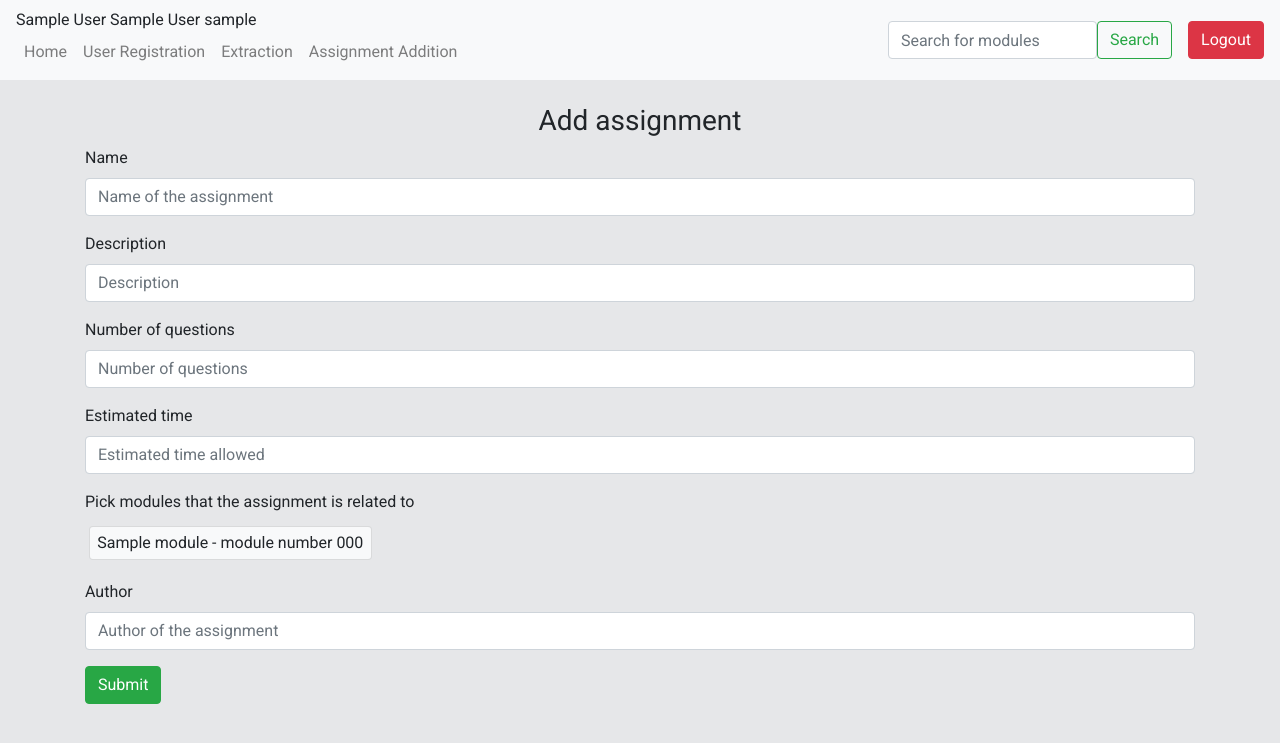
After one commit to odu-emse/emsePortal, a PHP site: page /testReg.php in a window 1280 px wide. The commit adds this page. Shown: the top 743 px of the page. Run offline with PHP 8.4, Linux system fonts and the light colour scheme; the visitor is signed in with stand-in values (Sample User, id 1); tables that the repository leaves empty or names only in its code hold one stand-in row (values such as "Sample post"); some libraries are stand-ins or nearby versions.

Commit message:
Assignment addition
Now users can fill out a form to add an assignment to the db even tho the quizes are still not an option to be taken on the platform. fixed some while looping mess on the index page. tried to add a function that fetches module data so we dont need sql in the index page but thats still in the works.

```diff
--- a/build/components/fn.php
+++ b/build/components/fn.php
@@ -60,3 +60,15 @@ function timeConversion($time){
         echo "Approximately " . $time . " minutes";
     }
 }
+
+//TODO: turn sql fetches into functions and return the fetched array and get it to display
+function fetchModule($conn){
+    $sql = "SELECT * FROM module";
+    $result = mysqli_query($conn, $sql);
+    if (mysqli_num_rows($result) > 0) {        //fetch data if there are any rows
+        while ($row = mysqli_fetch_assoc($result)) {            //loop will run until we reach the end of db rows
+            $moduleData[] = $row;
+        }
+    }
+    return $moduleData;
+}
--- a/build/components/nav.php
+++ b/build/components/nav.php
@@ -18,6 +18,9 @@
                 <li class="nav-item">
                     <a class="nav-link" href="extract.php">Extraction</a>
                 </li>
+                <li class="nav-item">
+                    <a class="nav-link" href="testReg.php">Assignment Addition</a>
+                </li>
             </ul>
         </div>
         <form class="form-inline mr-3 ml-auto" action="search.php" method="get">
@@ -27,6 +30,6 @@
 
             </div>
         </form>
-        <a class="btn btn-outline-danger" href="../build/components/logout.php">Logout</a>
+        <a class="btn btn-danger" href="../build/components/logout.php">Logout</a>
     </div>
 </nav>
--- a/build/style/style.css
+++ b/build/style/style.css
@@ -70,3 +70,36 @@ body {
     -webkit-box-direction: normal;
     -ms-flex-direction: row;
     flex-direction: row; }
+
+.related-wrapper {
+  display: block;
+  width: 100%; }
+
+.related-label {
+  border: solid 1px rgba(0, 0, 0, 0.125);
+    border-radius: 0.25em;
+  padding: 0.25em 0.45em;
+  background-color: #f8f9fa;
+  margin: 0.25em;
+  position: relative; }
+
+.related-group {
+  width: -webkit-fit-content;
+  width: -moz-fit-content;
+  width: fit-content;
+  display: inline-block;
+  position: relative; }
+
+.related-input {
+  width: 100%;
+  min-height: calc(13.33333px + (0.5em * 2) + (0.25em * 2));
+  position: absolute;
+  top: 0;
+  left: 0;
+  background-color: transparent;
+  opacity: 0;
+  cursor: pointer;
+  z-index: 999; }
+  .related-input:checked ~ .related-label {
+    background-color: #28a745;
+    color: #fff; }
--- a/src/script/app.js
+++ b/src/script/app.js
@@ -1,6 +1,7 @@
 "use strict";
 Object.defineProperty(exports, "__esModule", { value: true });
 var $ = require("jquery");
+//TODO: the on click <li> fill doesn't work
 $(document).ready(function () {
     $("#collapse1").addClass("show"); //accordion for loop fix
     $("#search_input").keyup(function () {
--- /dev/null
+++ b/src/testReg.php
@@ -0,0 +1,63 @@
+<?php
+session_start();
+
+require_once '../build/components/header.php';
+require_once '../build/components/globals.php';
+require_once '../build/components/fn.php';
+
+loginCheck();
+search($conn);
+
+include_once '../build/components/nav.php';
+
+//fetching modules for related module section
+$sql = "SELECT * FROM module";
+$result = mysqli_query($conn, $sql);
+
+?>
+
+<div class="container">
+    <div class="row flex-column pt-4 row">
+        <h3 class="text-center">
+            Add assignment
+        </h3>
+        <form action="../build/components/processAssg.php" method="post">
+            <div class="form-group">
+                <label class="">Name</label>
+                <input name="name" type="text" class="form-control" placeholder="Name of the assignment"  required maxlength="250">
+            </div>
+            <div class="form-group">
+                <label class="">Description</label>
+                <input name="desc" type="text" class="form-control" placeholder="Description"  required maxlength="1000">
+            </div>
+            <div class="form-group">
+                <label class="">Number of questions</label>
+                <input name="num_q" type="number" class="form-control" placeholder="Number of questions"  required max="9999" min="1">
+            </div>
+            <div class="form-group">
+                <label class="">Estimated time</label>
+                <input name="est_time" type="number" class="form-control" placeholder="Estimated time allowed"  required min="1" max="9999">
+            </div>
+            <div class="form-group">
+                <label class="">Pick modules that the assignment is related to</label>
+                    <div class="related-wrapper">
+                        <?php
+                            if (mysqli_num_rows($result) > 0) {        //fetch data if there are any rows
+                                while ($row = mysqli_fetch_assoc($result)) {            //loop will run until we reach the end of db rows
+                                    echo "<div class='related-group'>";
+                                    echo "<input class='form-label-group related-input' value='".$row['name']."' type='checkbox' name='related[]'>";
+                                    echo "<label class='form-label-group related-label'>" . $row['name'] . " - module number " . $row['number'] . "</label>";
+                                    echo  "</div>";
+                                }
+                            }
+                        ?>
+                    </div>
+            </div>
+            <div class="form-group">
+                <label class="">Author</label>
+                <input name="author" type="text" class="form-control" placeholder="Author of the assignment" required maxlength="250">
+            </div>
+            <button type="submit" class="btn btn-success">Submit</button>
+        </form>
+    </div>
+</div>
```
Also changed, not shown: build/components/processAssg.php (added, +50 -0 lines), src/assg.php (added, +13 -0 lines), src/index.php (+43 -49 lines), 1 other file.
